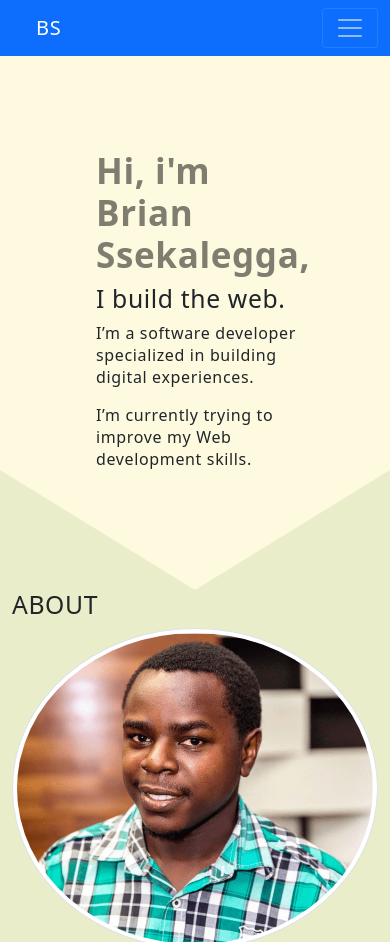
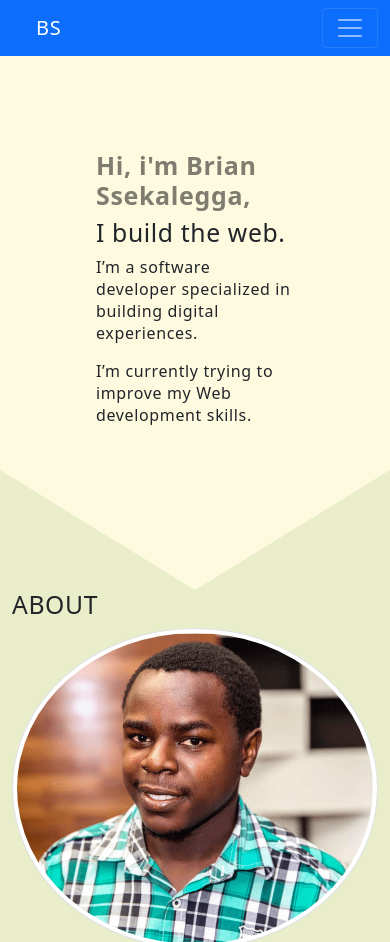
Before and after one commit to lebronbrian23/my-portfolio, a plain HTML site: page index.html in a window 390 px wide. Shown: the top 942 px of the page. Drawn offline with nearby package versions, Linux system fonts and the light colour scheme.

Commit message:
responsive intro

```diff
--- a/css/styles.css
+++ b/css/styles.css
@@ -1,7 +1,3 @@
-/** importing fonts from google*/
-@import url('https://fonts.googleapis.com/css2?family=Nunito+Sans:wght@200&display=swap');
-
-
 /* Set the box-sizing property for the entire page so that
  * width calculations include everything up until the
  * border.
@@ -32,8 +28,8 @@ h2{
 }
 h1{
     font-weight: 800;
-    font-size: 55px !important;
-    line-height: 58px;
+    font-size: 50px !important;
+    line-height: 48px;
     text-align: center;
     color: #000000;
 }
@@ -273,7 +269,7 @@ footer{
 @media (max-width: 600px) {
     h1 {
         font-weight: 400;
-        font-size: 35px !important;
+        font-size: 30px !important;
     }
     .about-polygon,
     .about-polygon:after {
@@ -304,6 +300,10 @@ footer{
     }
 }
 @media (max-width: 520px) {
+    h1 {
+        font-weight: 350;
+        font-size: 25px !important;
+    }
     .intro-polygon,
     .intro-polygon:after {
         height: 120px;
```
